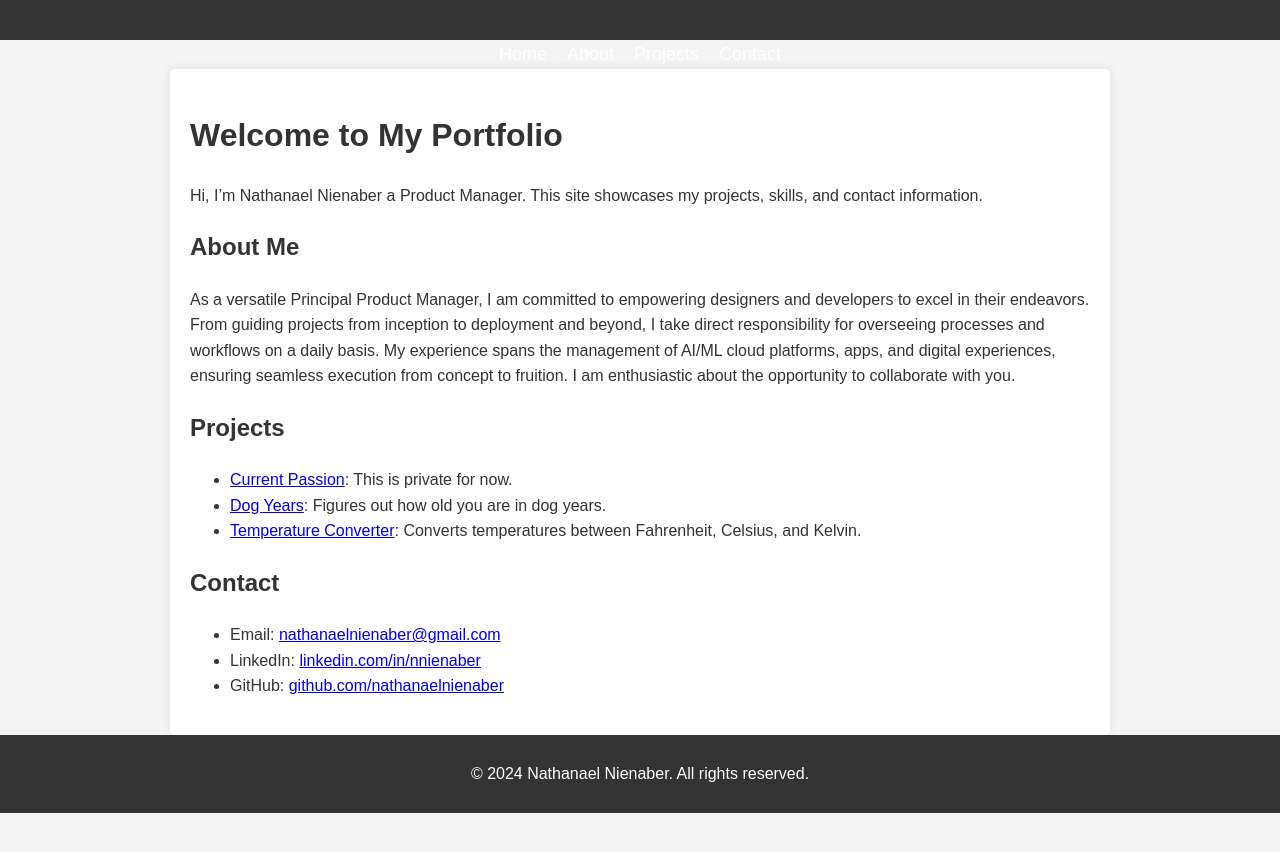
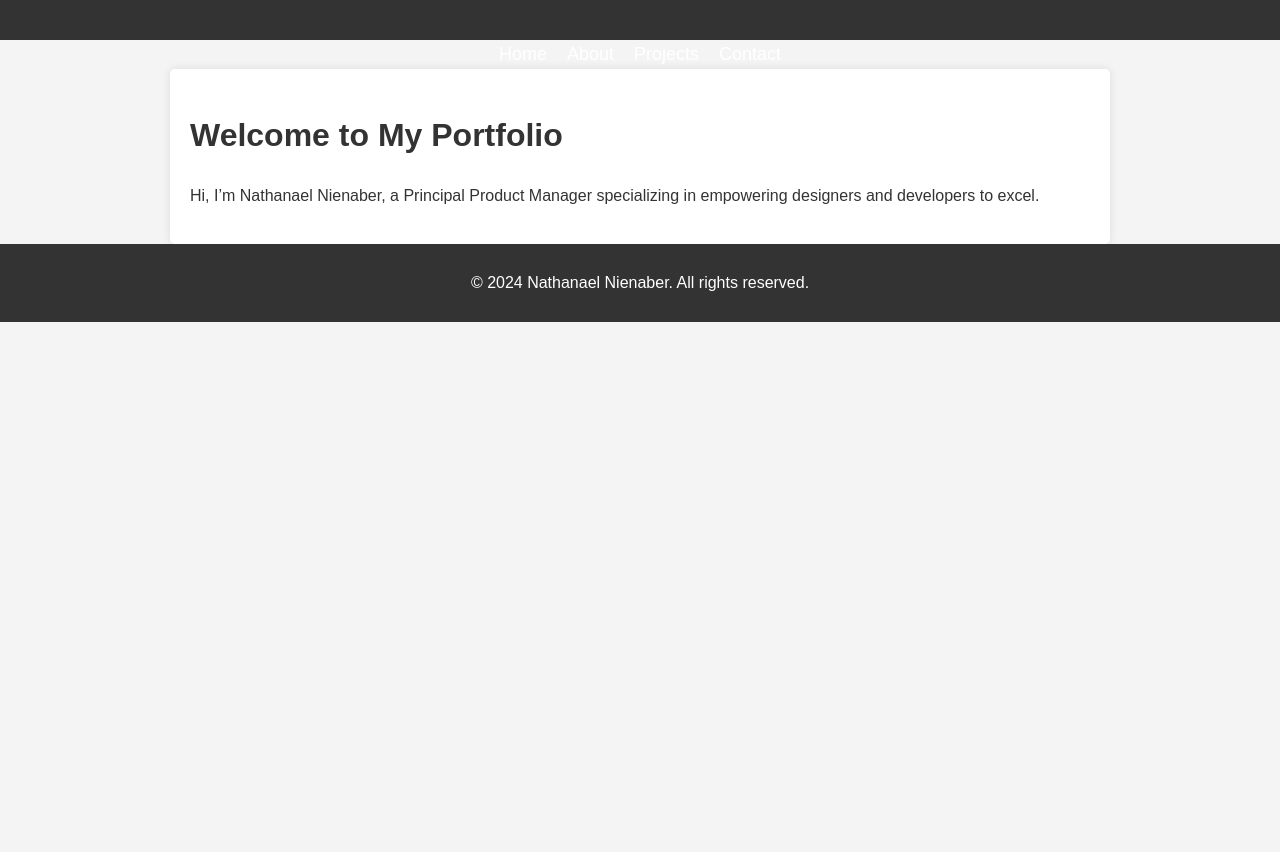
Before and after one commit to nathanaelnienaber/nathanaelnienaber.github.io, a Jekyll site: the page built from index.md, in a window 1280 px wide. Shown: the top 852 px of the page. Built offline with Jekyll 4.4.1, drawn with Linux system fonts in a browser that asks for light colours.

```diff
--- a/index.md
+++ b/index.md
@@ -5,21 +5,4 @@
 
 # Welcome to My Portfolio
 
-Hi, I'm Nathanael Nienaber a Product Manager. This site showcases my projects, skills, and contact information.
-
-## About Me
-As a versatile Principal Product Manager, I am committed to empowering designers and developers to excel in their
-endeavors. From guiding projects from inception to deployment and beyond, I take direct responsibility for overseeing
-processes and workflows on a daily basis. My experience spans the management of AI/ML cloud platforms, apps, and digital
-experiences, ensuring seamless execution from concept to fruition. I am enthusiastic about the opportunity to
-collaborate with you.
-
-## Projects
-- [Current Passion](https://github.com/nathanaelnienaber/tmrw.it): This is private for now.
-- [Dog Years](https://github.com/nathanaelnienaber/My-Age-in-Dog-Years): Figures out how old you are in dog years.
-- [Temperature Converter](https://github.com/nathanaelnienaber/Temperature-convertion): Converts temperatures between Fahrenheit, Celsius, and Kelvin.
-
-## Contact
-- Email: [nathanaelnienaber@gmail.com](mailto:nathanaelnienaber@gmail.com)
-- LinkedIn: [linkedin.com/in/nnienaber](https://www.linkedin.com/in/nnienaber/)
-- GitHub: [github.com/nathanaelnienaber](https://github.com/nathanaelnienaber)
+Hi, I'm Nathanael Nienaber, a Principal Product Manager specializing in empowering designers and developers to excel.
```
